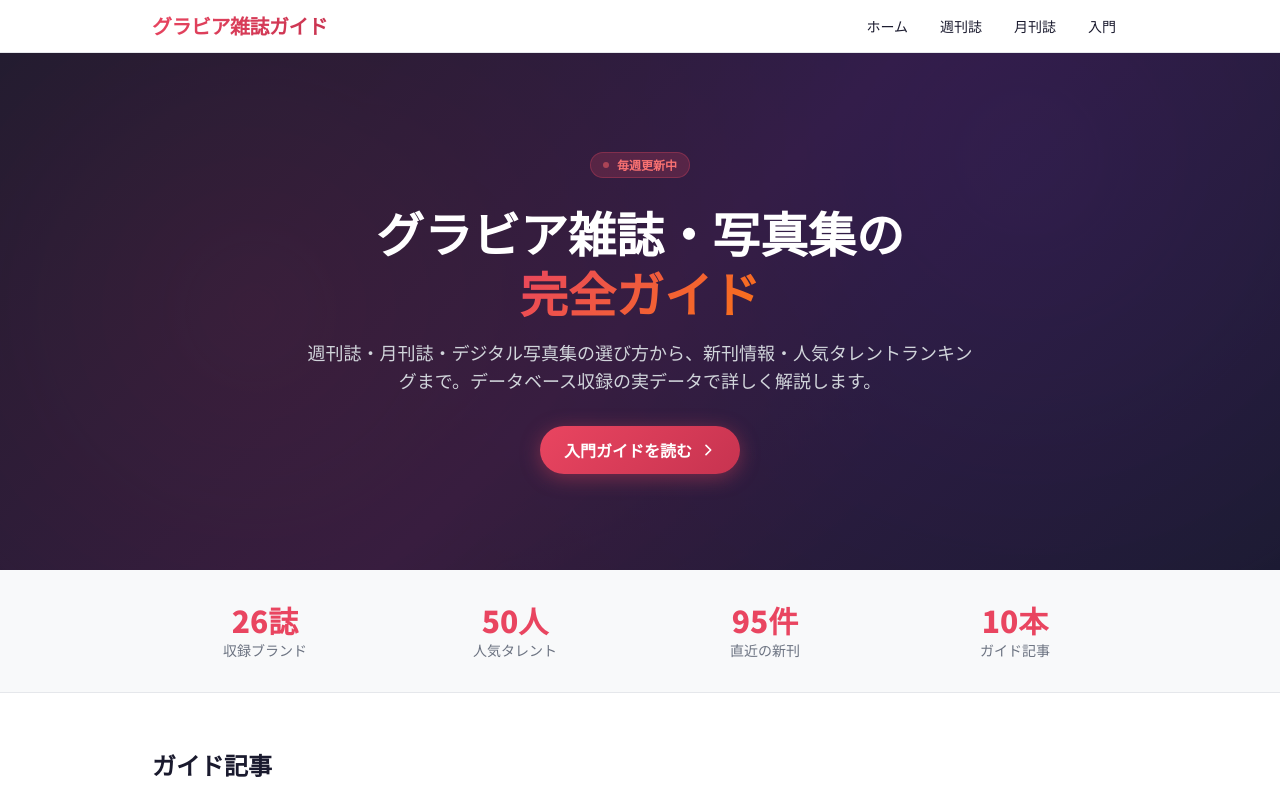
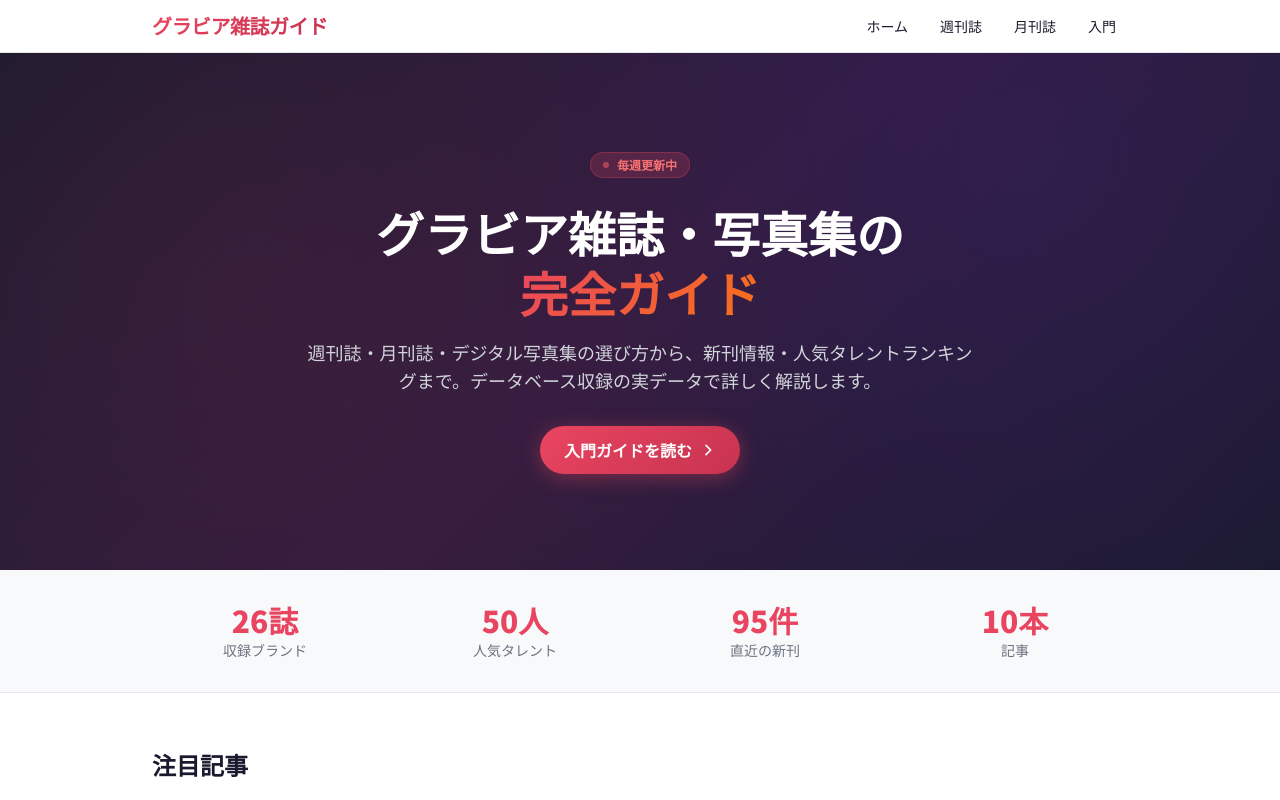
Before and after one commit to oudouusa/magazine-review-site, an Astro site: page / in a window 1280 px wide. Shown: the top 800 px of the page. Built offline with nearby package versions, Linux system fonts and the light colour scheme; Astro itself is replaced by a stand-in of ours.

Commit message:
fix: correct homepage section labels and use dynamic article count

```diff
--- a/src/pages/index.astro
+++ b/src/pages/index.astro
@@ -20,7 +20,7 @@ const stats = [
   { value: `${brandsData.length}誌`, label: "収録ブランド" },
   { value: `${performersData.length}人`, label: "人気タレント" },
   { value: `${releasesData.length}件`, label: "直近の新刊" },
-  { value: "10本", label: "ガイド記事" },
+  { value: `${sorted.length}本`, label: "記事" },
 ];
 
 const featuredArticles = sorted.slice(0, 6);
@@ -81,7 +81,7 @@ const moreArticles = sorted.slice(6);
 
     <!-- Featured articles -->
     <div class="flex items-center justify-between mb-6">
-      <h2 class="text-xl sm:text-2xl font-black" style="color: #1a1a2e;">ガイド記事</h2>
+      <h2 class="text-xl sm:text-2xl font-black" style="color: #1a1a2e;">注目記事</h2>
     </div>
     <div class="grid grid-cols-1 sm:grid-cols-2 lg:grid-cols-3 gap-4 sm:gap-5 mb-10">
       {featuredArticles.map((article) => (
```
